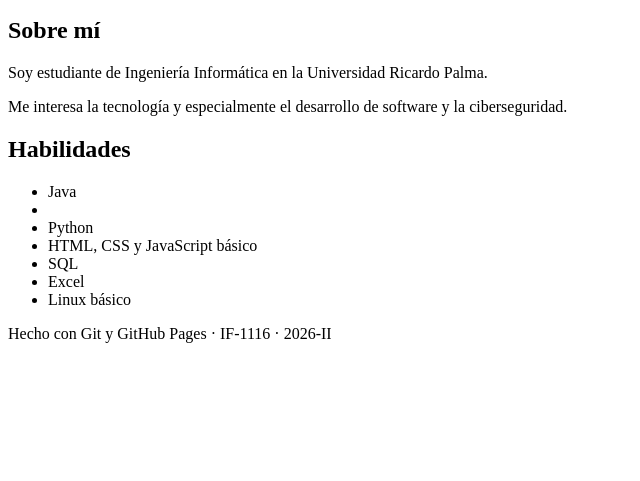
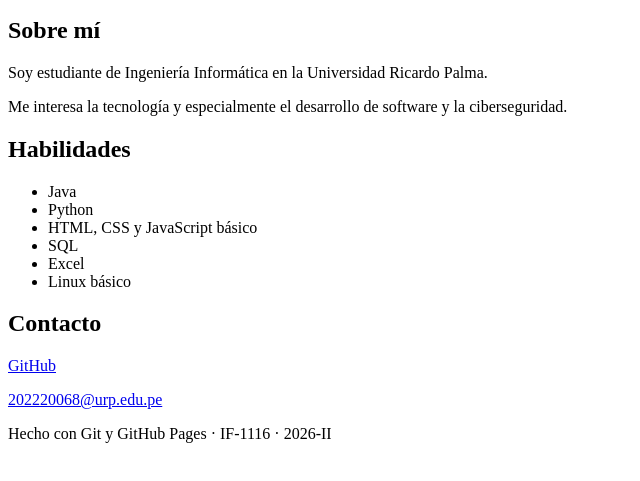
Before and after one commit to MarcoYataco/MarcoYataco.github.io, a plain HTML site: page index.html in a window 1280 px wide. Shown: the part 101-582 px from the top of the page, without its empty margins (0-640 px from the left). Drawn offline with Linux system fonts and the light colour scheme.

Commit message:
Agregar información de contacto

```diff
--- a/index.html
+++ b/index.html
@@ -20,7 +20,6 @@
       <h2>Habilidades</h2>
         <ul>
           <li>Java</li>
-    <li></li>
           <li>Python</li>
           <li>HTML, CSS y JavaScript básico</li>
           <li>SQL</li>
@@ -28,6 +27,15 @@
           <li>Linux básico</li>
        </ul>
     </section>
+      <section id="contacto">
+        <h2>Contacto</h2>
+        <p>
+          <a href="https://github.com/MarcoYataco">GitHub</a>
+        </p>
+        <p>
+          <a href="mailto:202220068@urp.edu.pe">202220068@urp.edu.pe</a>
+        </p>
+    </section>
   </main>
   <footer>
     <p>Hecho con Git y GitHub Pages · IF-1116 · 2026-II</p>
```
Lines whose indentation alone changed are shown as unchanged.
